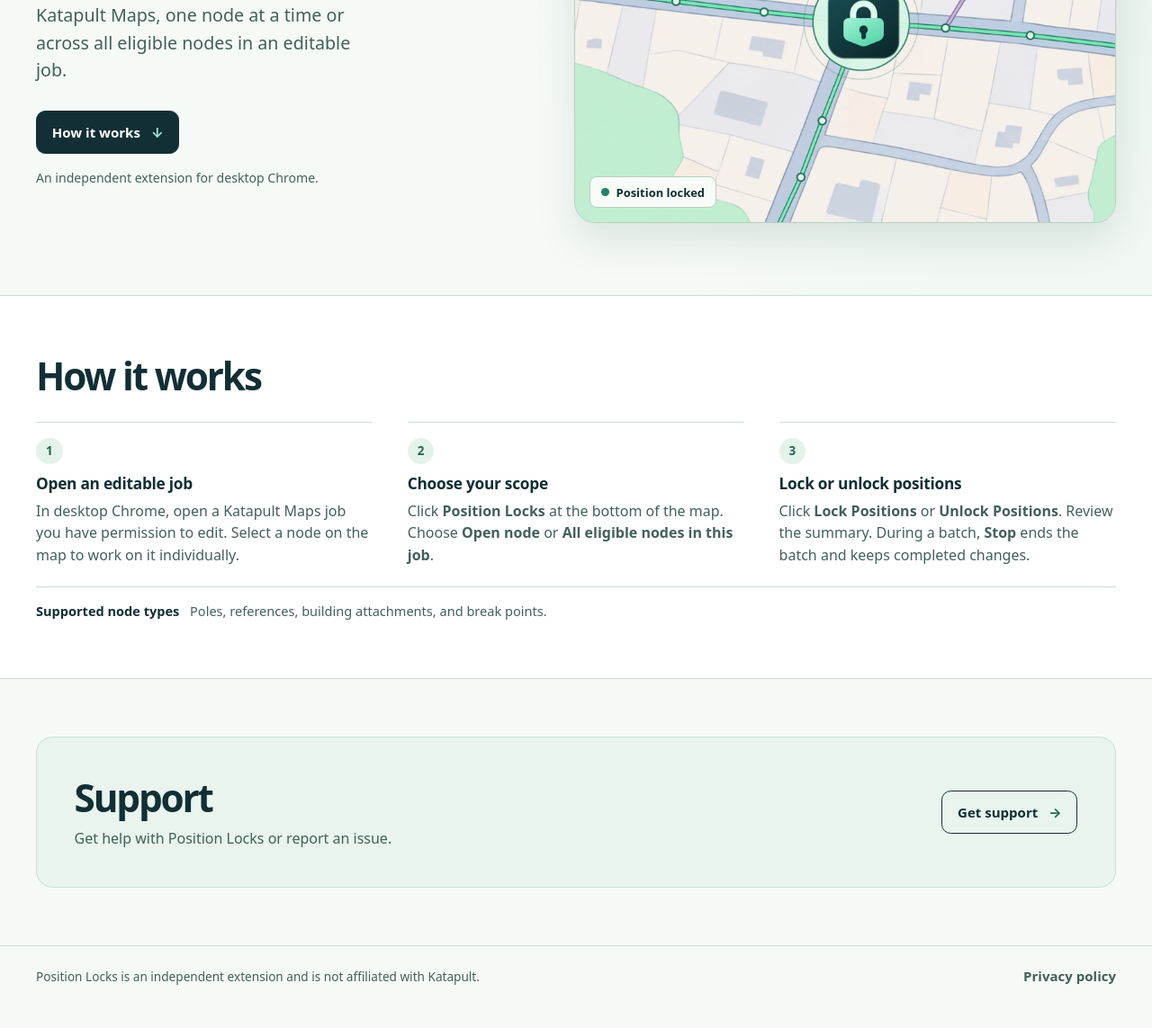
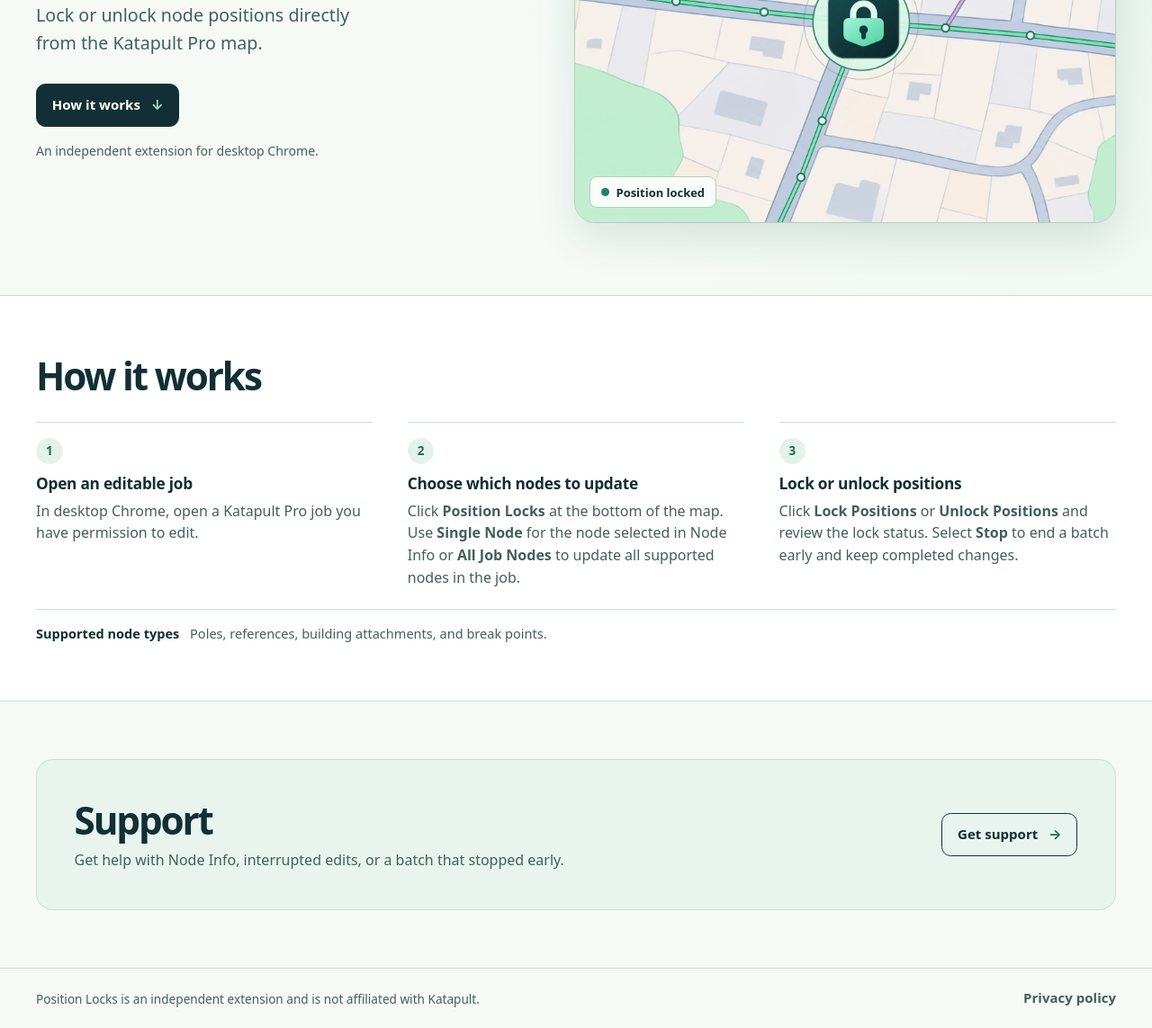
Before and after one commit to AZX-215/position-locks-offical, a plain HTML site: page home.html in a window 1280 px wide. Shown: the part 367-1510 px from the top of the page at 90% size. Before the commit the page ends 1486 px from the top, so only its background shows below. Drawn offline with Linux system fonts and the light colour scheme.

Commit message:
Update the homepage for Single Node and All Job Nodes

```diff
--- a/home.html
+++ b/home.html
@@ -3,11 +3,11 @@
 <head>
   <meta charset="utf-8">
   <meta name="viewport" content="width=device-width, initial-scale=1">
-  <meta name="description" content="Lock or unlock node positions in Katapult Maps, individually or in batches, with the independent Position Locks Chrome extension.">
+  <meta name="description" content="Lock or unlock node positions from the Katapult Pro map with the independent Position Locks Chrome extension.">
   <meta name="theme-color" content="#edf6f1">
   <meta property="og:url" content="https://azx-215.github.io/position-locks-offical/home">
   <meta property="og:title" content="Position Locks for Katapult">
-  <meta property="og:description" content="Lock or unlock node positions in Katapult Maps, individually or in batches.">
+  <meta property="og:description" content="Lock or unlock a single node or all supported nodes in a Katapult Pro job.">
   <meta property="og:image" content="https://azx-215.github.io/position-locks-offical/assets/position-locks-map.webp">
   <title>Home | Position Locks for Katapult</title>
   <link rel="canonical" href="https://azx-215.github.io/position-locks-offical/home">
@@ -35,7 +35,7 @@
     <section class="shell hero" aria-labelledby="page-title">
       <div class="hero-content">
         <h1 id="page-title">Position Locks <span>for Katapult</span></h1>
-        <p class="intro">Lock or unlock node positions in Katapult Maps, one node at a time or across all eligible nodes in an editable job.</p>
+        <p class="intro">Lock or unlock node positions directly from the Katapult Pro map.</p>
         <a class="button" href="#how-it-works">How it works <span aria-hidden="true">↓</span></a>
         <p class="hero-note">An independent extension for desktop Chrome.</p>
       </div>
@@ -54,17 +54,17 @@
           <li>
             <span class="step-number" aria-hidden="true">1</span>
             <h3>Open an editable job</h3>
-            <p>In desktop Chrome, open a Katapult Maps job you have permission to edit. Select a node on the map to work on it individually.</p>
+            <p>In desktop Chrome, open a Katapult Pro job you have permission to edit.</p>
           </li>
           <li>
             <span class="step-number" aria-hidden="true">2</span>
-            <h3>Choose your scope</h3>
-            <p>Click <strong>Position Locks</strong> at the bottom of the map. Choose <strong>Open node</strong> or <strong>All eligible nodes in this job</strong>.</p>
+            <h3>Choose which nodes to update</h3>
+            <p>Click <strong>Position Locks</strong> at the bottom of the map. Use <strong>Single Node</strong> for the node selected in Node Info or <strong>All Job Nodes</strong> to update all supported nodes in the job.</p>
           </li>
           <li>
             <span class="step-number" aria-hidden="true">3</span>
             <h3>Lock or unlock positions</h3>
-            <p>Click <strong>Lock Positions</strong> or <strong>Unlock Positions</strong>. Review the summary. During a batch, <strong>Stop</strong> ends the batch and keeps completed changes.</p>
+            <p>Click <strong>Lock Positions</strong> or <strong>Unlock Positions</strong> and review the lock status. Select <strong>Stop</strong> to end a batch early and keep completed changes.</p>
           </li>
         </ol>
         <p class="scope"><strong>Supported node types</strong> Poles, references, building attachments, and break points.</p>
@@ -75,7 +75,7 @@
       <div class="support-panel">
         <div>
           <h2 id="support-title">Support</h2>
-          <p>Get help with Position Locks or report an issue.</p>
+          <p>Get help with Node Info, interrupted edits, or a batch that stopped early.</p>
         </div>
         <a class="button button-outline" href="https://azx-215.github.io/position-locks-support/support">Get support <span aria-hidden="true">→</span></a>
       </div>
```
Also changed, not shown: 1 other file.
